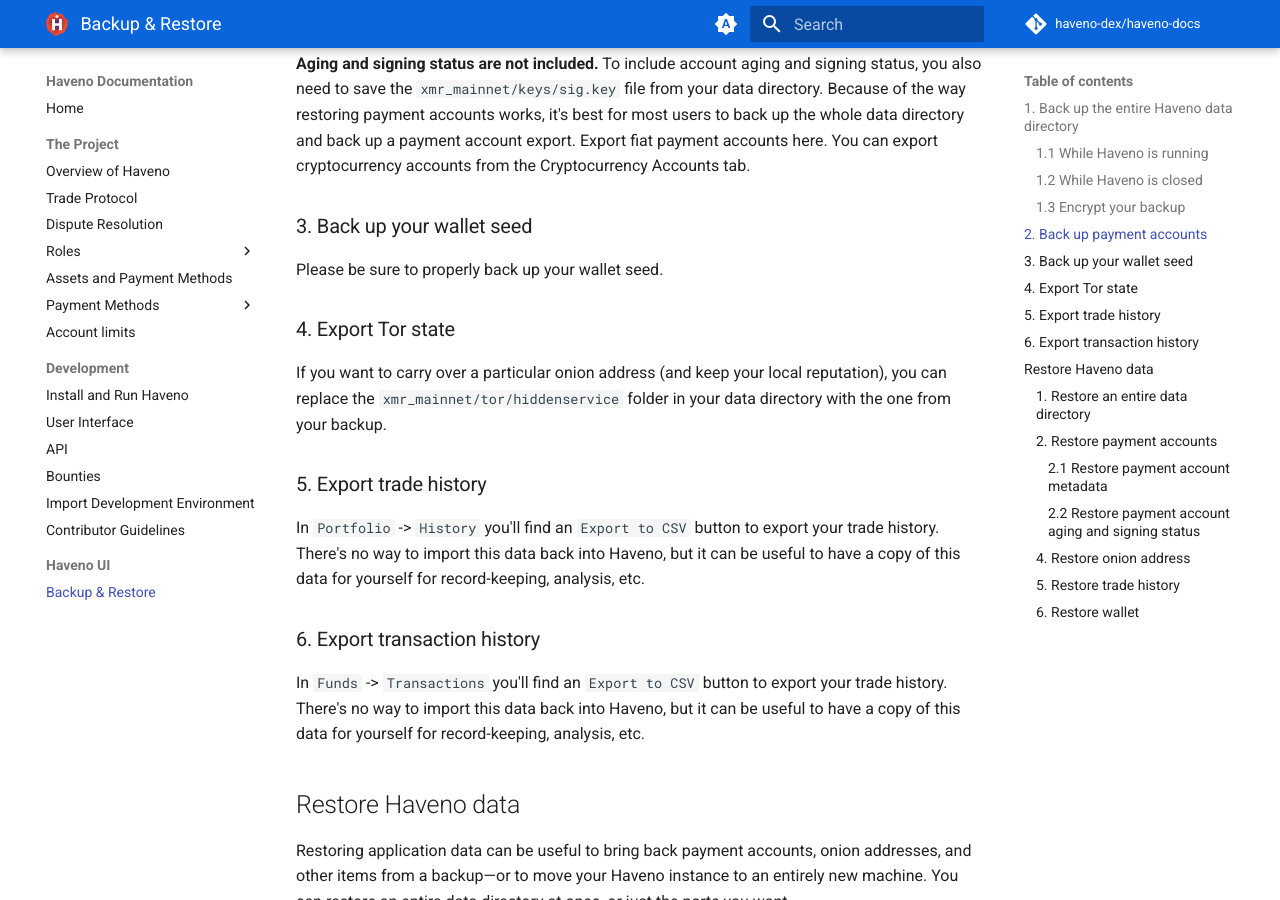
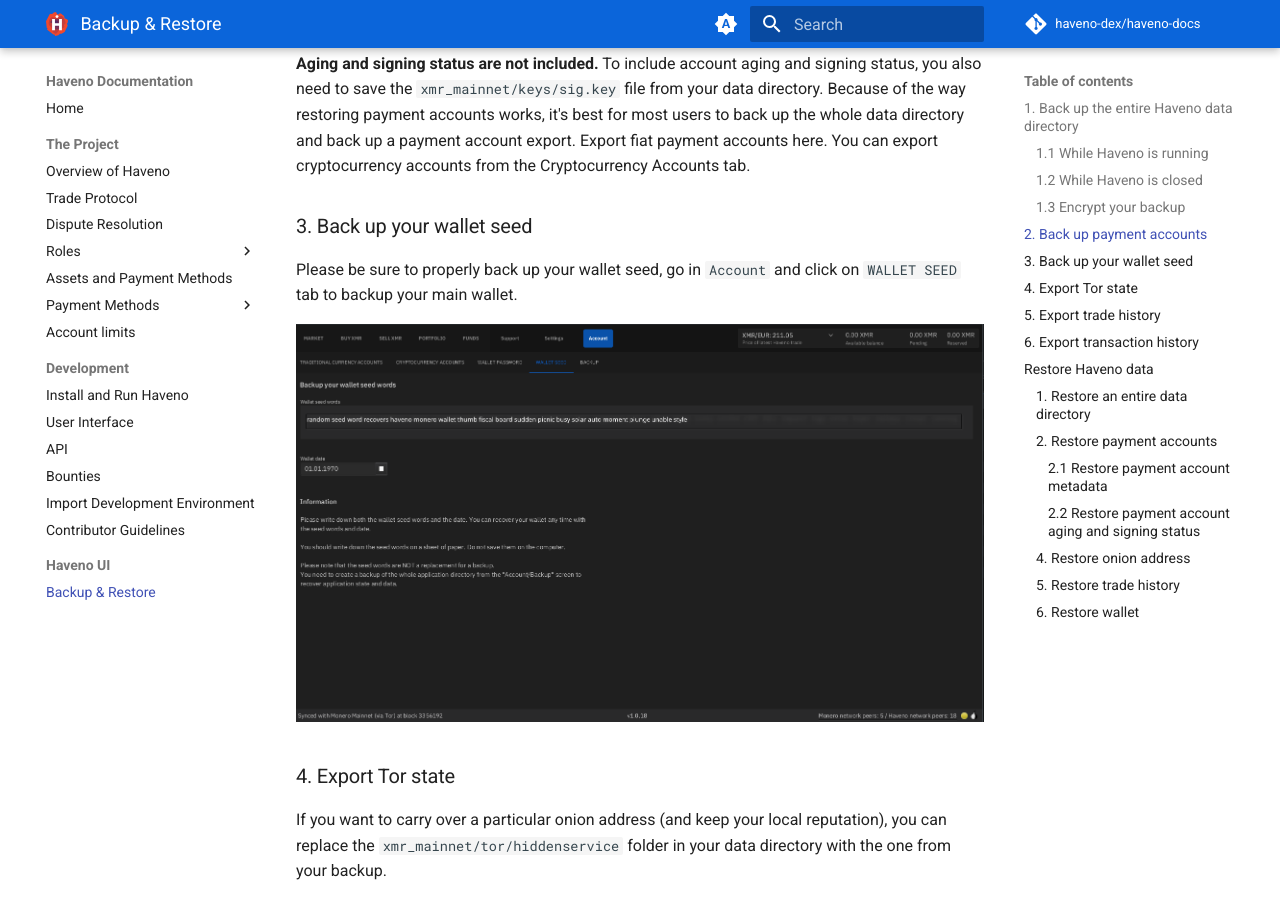
Before and after one commit to haveno-dex/haveno-docs, an MkDocs documentation site: the page built from docs/haveno-ui/backup_and_restore.md, in a window 1280 px wide and 900 px high, scrolled down 1522 px. Built offline with MkDocs 1.6.1 and Material for MkDocs 9.7.7, drawn with Linux system fonts in a browser that asks for light colours; plug-ins that fetch from the network failed and are left out; comment, search, counter and statistics services are not loaded; the version menu is left out.

Commit message:
Add backup seed backup&restore

```diff
--- a/docs/haveno-ui/backup_and_restore.md
+++ b/docs/haveno-ui/backup_and_restore.md
@@ -41,7 +41,10 @@
 
 ### 3. Back up your wallet seed
 
-Please be sure to properly back up your wallet seed.
+Please be sure to properly back up your wallet seed, go in `Account` and click on `WALLET SEED` tab to backup your main wallet.
+
+![Save seed](../resources/img/haveno-ui/save-seed_dark.png#only-light)
+![Save seed](../resources/img/haveno-ui/save-seed_light.png#only-dark)
 
 ### 4. Export Tor state
 
--- a/mkdocs.yml
+++ b/mkdocs.yml
@@ -64,7 +64,7 @@
   - pymdownx.emoji:
       emoji_index: !!python/name:material.extensions.emoji.twemoji
       emoji_generator: !!python/name:material.extensions.emoji.to_svg
-  # TODO: test 'use_pygments: true' Controls whether highlighting carried out during build time using Pygments or in the browser with a JavaScript syntax highlighter.
+  # NOTE: Default value 'use_pygments: true' controls whether highlighting carried out during build time using Pygments or in the browser with a JavaScript syntax highlighter.
   - pymdownx.highlight: # Code blocks
       anchor_linenums: true
   - pymdownx.inlinehilite
```
Also changed, not shown: docs/resources/img/haveno-ui/save-seed_dark.png (added), docs/resources/img/haveno-ui/save-seed_light.png (added).
